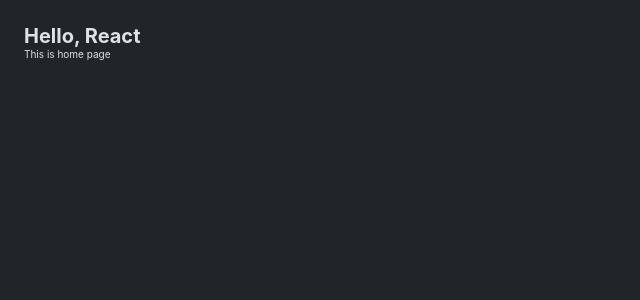
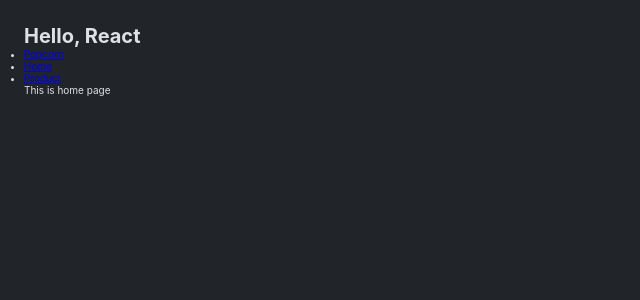
Before and after one commit to twzhangyang/react-2003, a React (Create React App) app: page / in a window 1280 px wide. Shown: the top 300 px of the page, without its empty margins (0-640 px from the left). Built offline with nearby package versions, Linux system fonts and the light colour scheme.

Commit message:
navigation

```diff
--- a/src/App.tsx
+++ b/src/App.tsx
@@ -1,7 +1,7 @@
 import React from "react";
 import "./App.css";
 import Popcorn from "./pages/Popcorn";
-import {BrowserRouter, Route, Routes} from "react-router-dom";
+import {BrowserRouter, Link, Route, Routes} from "react-router-dom";
 import Home from "./pages/Home";
 import Product from "./pages/Product";
 import NotFound from "./pages/NotFound";
@@ -10,14 +10,17 @@
     return (
         <div>
             <h1>Hello, React</h1>
-            <BrowserRouter>
+            <ul>
+                <li><Link to='/popcorn'>Popcorn</Link></li>
+                <li><Link to='/'>Home</Link></li>
+                <li><Link to='/product'>Product</Link></li>
+            </ul>
                 <Routes>
                     <Route path="popcorn" element={<Popcorn/>}></Route>
                     <Route path="/" element={<Home/>}></Route>
                     <Route path="product" element={<Product/>}></Route>
-                    <Route path="*" element={<NotFound></NotFound>} />
+                    <Route path="*" element={<NotFound></NotFound>}/>
                 </Routes>
-            </BrowserRouter>
         </div>
 
     );
--- a/src/index.tsx
+++ b/src/index.tsx
@@ -3,14 +3,17 @@
 import './index.css';
 import App from './App';
 import reportWebVitals from './reportWebVitals';
+import {BrowserRouter} from "react-router-dom";
 
 const root = ReactDOM.createRoot(
-  document.getElementById('root') as HTMLElement
+    document.getElementById('root') as HTMLElement
 );
 root.render(
-  <React.StrictMode>
-    <App />
-  </React.StrictMode>
+    <React.StrictMode>
+        <BrowserRouter>
+            <App/>
+        </BrowserRouter>
+    </React.StrictMode>
 );
 
 // If you want to start measuring performance in your app, pass a function
```
